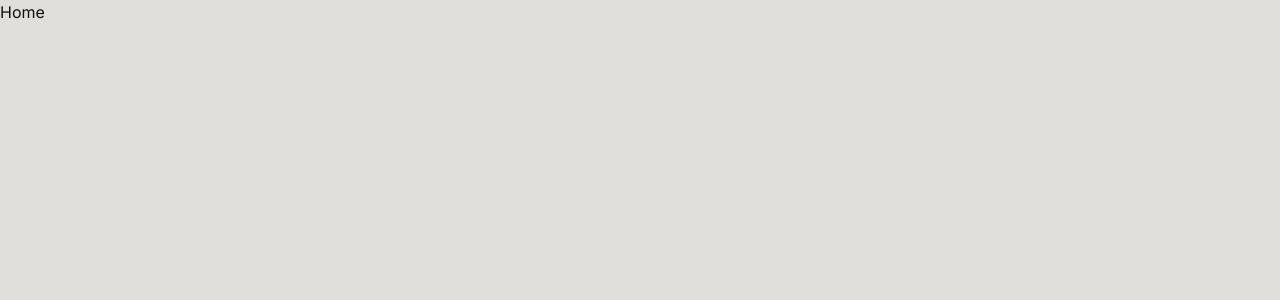
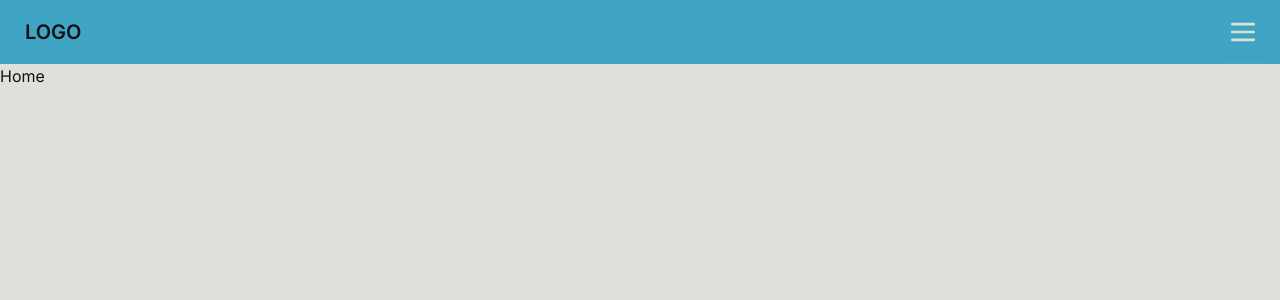
Before and after one commit to No-Country/s12-09-ft-node-react, a Next.js app in the folder frontend/: page / in a window 1280 px wide. Shown: the top 300 px of the page. Built offline with nearby package versions, Linux system fonts and the light colour scheme.

Commit message:
updated the layout structure

```diff
--- a/frontend/src/app/layout.tsx
+++ b/frontend/src/app/layout.tsx
@@ -1,12 +1,13 @@
 import type { Metadata } from 'next';
 import { Inter } from 'next/font/google';
 import './globals.css';
+import { header as Header } from '@/components';
 
 const inter = Inter({ subsets: ['latin'] });
 
 export const metadata: Metadata = {
-  title: 'Create Next App',
-  description: 'Generated by create next app',
+  title: 'MechanicAlert',
+  description: 'Automotive service manager',
 };
 
 export default function RootLayout({
@@ -15,8 +16,11 @@ export default function RootLayout({
   children: React.ReactNode;
 }) {
   return (
-    <html lang='en'>
-      <body className={inter.className}>{children}</body>
+    <html lang='en' data-theme="light">
+      <body className={inter.className}>
+        <Header/>
+        {children}
+        </body>
     </html>
   );
 }
```
